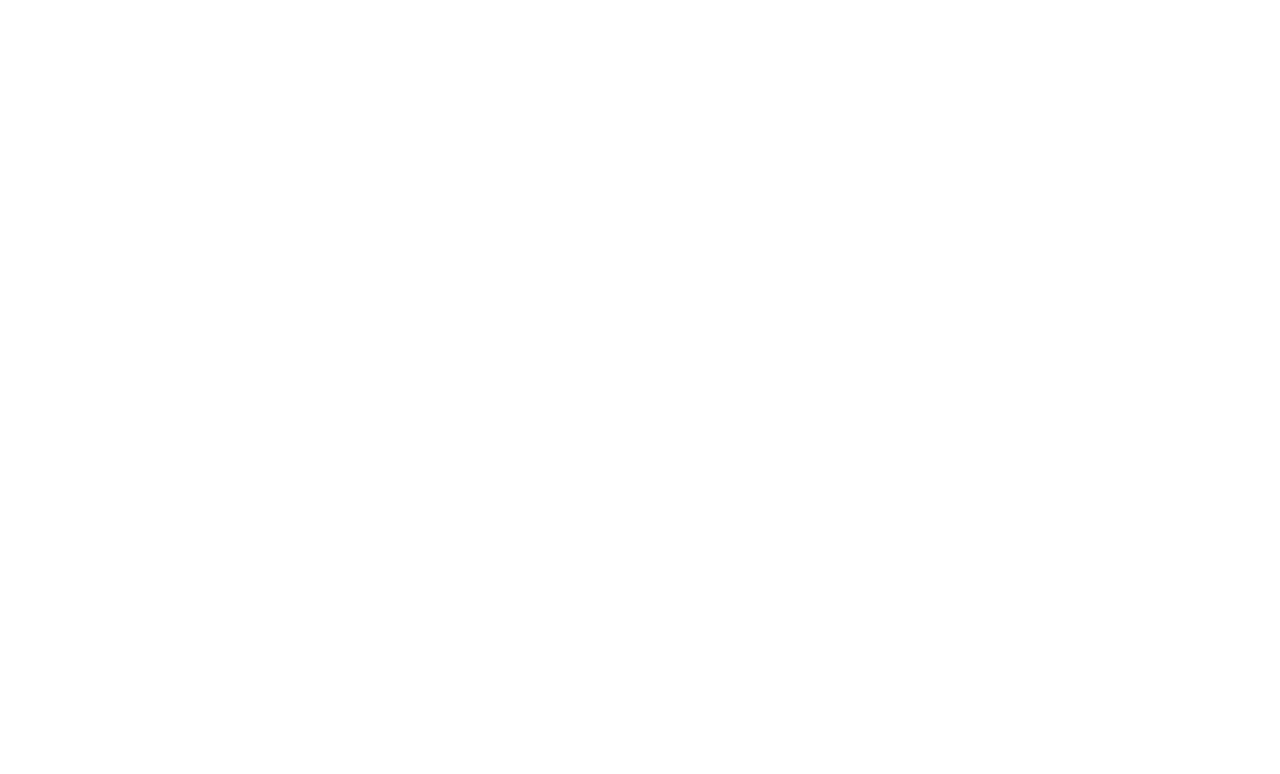
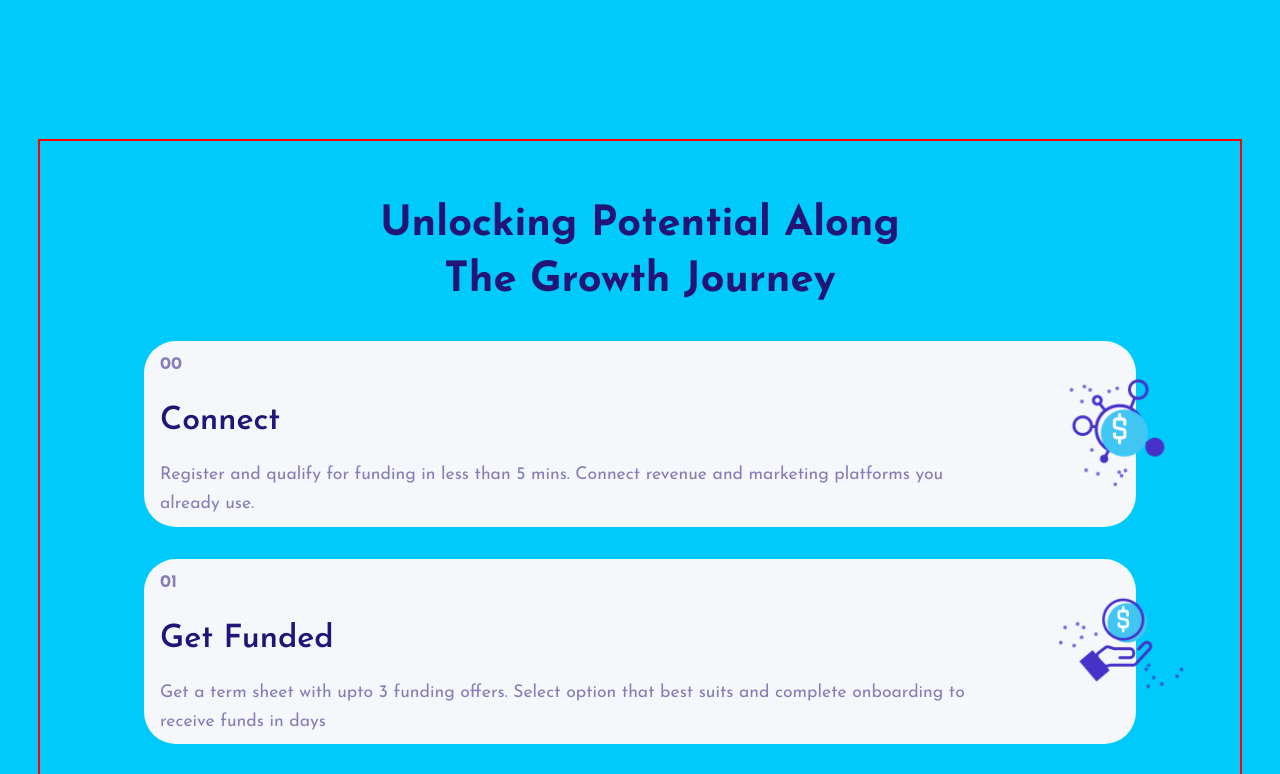
Before and after one commit to Shaad-Imran/digital-business-agency, a Next.js app: page / in a window 1280 px wide. Shown: the part 3660-4434 px from the top of the page. Before the commit the page ends 3591 px from the top, so only its background shows below. Built offline with nearby package versions, Linux system fonts and the light colour scheme.

Commit message:
How It Works section added

```diff
--- a/app/page.js
+++ b/app/page.js
@@ -7,6 +7,7 @@
   BrandingVideo,
   WhatWeDo,
   OurDiff,
+  HowItWorks,
 } from "@/src/components";
 import { motion, useAnimation } from "framer-motion";
 
@@ -35,6 +36,8 @@
       >
         <OurDiff />
       </motion.div>
+
+      <HowItWorks />
     </motion.div>
   );
 }
--- /dev/null
+++ b/src/components/HowItWorks/HowItWorks.css
@@ -0,0 +1,86 @@
+.hiw-wrapper {
+  padding-top: 13rem;
+}
+
+.hiw-container {
+  display: flex;
+  flex-direction: column;
+  gap: 2rem;
+}
+
+.hiw-head {
+  display: flex;
+  flex-direction: column;
+  gap: 2rem;
+  align-items: center;
+  max-width: 35rem;
+  margin: auto;
+}
+
+.hiw-features {
+  display: flex;
+  flex-direction: column;
+  gap: 2rem;
+  align-items: center;
+}
+
+.hiw-feature {
+  max-width: 38rem;
+  display: flex;
+  align-items: center;
+  background-color: var(--light-bg);
+  border-radius: 2rem;
+  padding: 0.5rem 1rem;
+  width: max-content;
+}
+
+.hiw-feature .detail {
+  display: flex;
+  flex-direction: column;
+  gap: 1rem;
+  align-items: flex-start;
+  translate: -18% 0rem;
+}
+
+.hiw-feature .detail > :nth-child(1) {
+  font-size: 1.1rem;
+  font-weight: bold;
+}
+
+.hiw-feature:nth-of-type(2) {
+  margin-left: 10rem;
+}
+
+.hiw-feature:nth-of-type(1),
+.hiw-feature:nth-of-type(3) {
+  margin-right: 5rem;
+}
+
+@media (max-width: 1280px) {
+  .hiw-feature {
+    max-width: 80%;
+  }
+
+  .hiw-feature:nth-of-type(2) {
+    margin-left: 0rem;
+  }
+
+  .hiw-feature:nth-of-type(1),
+  .hiw-feature:nth-of-type(3) {
+    margin-right: 0rem;
+  }
+
+  .hiw-feature .detail {
+    translate: 0;
+  }
+
+  .hiw-feature .icon img {
+    translate: 0;
+  }
+}
+
+@media (max-width: 576px) {
+  .hiw-feature {
+    flex-direction: column-reverse;
+  }
+}
--- /dev/null
+++ b/src/components/HowItWorks/HowItWorks.jsx
@@ -0,0 +1,94 @@
+import React from "react";
+import "./HowItWorks.css";
+import { hiwFeatures } from "@/src/utils/data";
+import Image from "next/image";
+import { motion } from "framer-motion";
+import { tagVariants, titleVariants } from "@/src/utils/animation";
+
+const HowItWorks = () => {
+  const featureVariants = {
+    offscreen: {
+      scale: 0.5,
+    },
+    onscreen: {
+      scale: 1,
+      transition: {
+        type: "spring",
+        duration: 2.5,
+      },
+    },
+  };
+
+  return (
+    <div className="hiw-wrapper">
+      <div className="container">
+        <div className="hiw-container">
+          {/* head  */}
+          <div className="hiw-head">
+            <motion.span
+              variants={tagVariants}
+              initial="offscreen"
+              whileInView={"onscreen"}
+              className="tag"
+            >
+              How it works
+            </motion.span>
+            <motion.span
+              variants={titleVariants}
+              initial="offscreen"
+              whileInView={"onscreen"}
+              className="title"
+            >
+              Unlocking Potential Along The Growth Journey
+            </motion.span>
+          </div>
+
+          <div className="hiw-features">
+            {hiwFeatures.map((feature, i) => (
+              <motion.div
+                variants={featureVariants}
+                initial="offscreen"
+                whileInView={"onscreen"}
+                className="hiw-feature"
+                key={i}
+              >
+                {/* left side  */}
+
+                <motion.div
+                  initial={{ opacity: 0, x: -100 }}
+                  whileInView={{
+                    opacity: 1,
+                    x: 0,
+                    transition: {
+                      type: "easeIn",
+                      duration: 1,
+                      delay: 0.7,
+                    },
+                  }}
+                  className="detail"
+                >
+                  <span className="des">0{i}</span>
+                  <span className="sec-title">{feature.title}</span>
+                  <span className="text">{feature.des}</span>
+                </motion.div>
+
+                {/* right side  */}
+                <div className="icon">
+                  <Image
+                    src={feature.icon}
+                    alt={feature.title}
+                    width={128}
+                    height={128}
+                    style={{ translate: "50% 0rem" }}
+                  />
+                </div>
+              </motion.div>
+            ))}
+          </div>
+        </div>
+      </div>
+    </div>
+  );
+};
+
+export default HowItWorks;
--- a/src/components/index.js
+++ b/src/components/index.js
@@ -4,5 +4,6 @@
 import BrandingVideo from "./BrandingVideo/BrandingVideo";
 import WhatWeDo from "./WhatWeDo/WhatWeDo";
 import OurDiff from "./OurDiff/OurDiff";
+import HowItWorks from "./HowItWorks/HowItWorks";
 
-export { Navbar, Hero, EmailBox, BrandingVideo, WhatWeDo, OurDiff };
+export { Navbar, Hero, EmailBox, BrandingVideo, WhatWeDo, OurDiff, HowItWorks };
--- a/src/utils/data.js
+++ b/src/utils/data.js
@@ -76,7 +76,7 @@
   },
 ];
 
-export const hitFeatures = [
+export const hiwFeatures = [
   {
     icon: "/howItWorks/Frame-0.png",
     title: "Connect",
```
